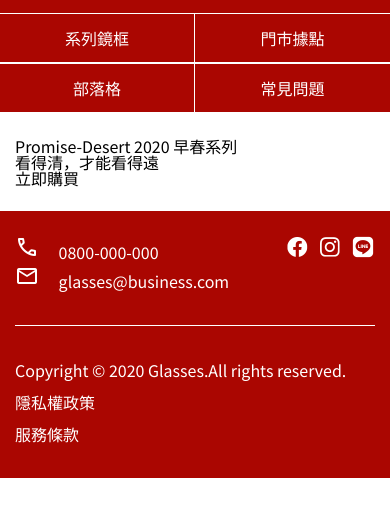
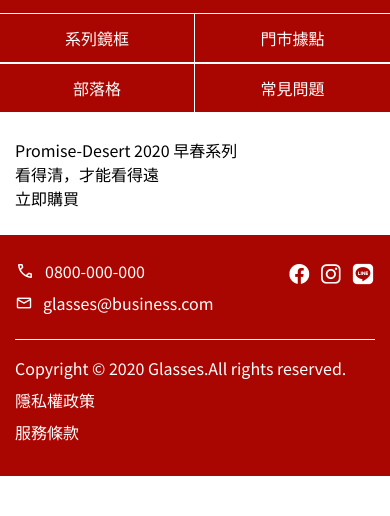
Before and after one commit to Jasmine-Liao/w3-website, a plain HTML site: page index.html in a window 390 px wide. Shown: the part 68-584 px from the top of the page. Drawn offline with nearby package versions, Linux system fonts and the light colour scheme.

Commit message:
0803第一次修改

```diff
--- a/index.html
+++ b/index.html
@@ -5,15 +5,15 @@
     <meta http-equiv="X-UA-Compatible" content="IE=edge">
     <meta name="viewport" content="width=device-width, initial-scale=1.0">
     <title>Document</title>
-    <link rel="stylesheet" href="style.css">
     <link href="https://fonts.googleapis.com/css2?family=Noto+Sans+TC&family=Roboto:wght@500&display=swap" rel="stylesheet">
     <link rel="stylesheet" href="https://fonts.googleapis.com/css2?family=Material+Symbols+Outlined:opsz,wght,FILL,GRAD@48,400,0,0" />
+    <link rel="stylesheet" href="style.css">
 </head>
 <body>
     <div class="header bg-r">
         <div class="container">
             <div class="menu">
-                <h1><a class="logo" href="#">公司logo</a></h1>
+                <h1><a class="logo" href="index.html">公司logo</a></h1>
                 <ul class="menu-list">
                     <li><a href="#">系列鏡框</a></li>
                     <li><a href="#">門市據點</a></li>
@@ -31,9 +31,7 @@
     <div class="footer bg-r">
         <div class="container">
             <div class="footer-list">
-                <div>
-                    <ul>
-                        <li>
+                <div class="footer-list-t">
                     <ul class="footer-menu">
                         <li><a href="#">首頁</a></li>
                         <li><a href="#">系列鏡框</a></li>
@@ -41,7 +39,13 @@
                         <li><a href="#">部落格</a></li>
                         <li><a href="#">常見問題</a></li>
                     </ul>
-                        </li>
+                    <div class="social">
+                        <a href="#"><img src="img/ic-social-fb.png" alt="fb"></a>
+                        <a href="#"><img src="img/ic_social_ig.png" alt="ig"></a>
+                        <a href="#"><img src="img/ic_social_line.png" alt="line"></a>
+                    </div>
+                </div>
+                <ul class="contact-list">
                     <li class="contact">
                         <span class="material-symbols-outlined fs-call">call</span>
                         <a href="tel:0800-000-000">0800-000-000</a>
@@ -51,12 +55,6 @@
                         <a href="mailto:glasses@business.com">glasses@business.com</a>
                     </li>
                 </ul>
-                </div>
-                <div class="social">
-                        <a href="#"><img src="img/ic-social-fb.png" alt="fb"></a>
-                        <a href="#"><img src="img/ic_social_ig.png" alt="ig"></a>
-                        <a href="#"><img src="img/ic_social_line.png" alt="line"></a>
-                </div>
             </div>
             <div class="footer-copyright">
                 <p>Copyright © 2020 Glasses.All rights reserved.</p>
--- a/style.css
+++ b/style.css
@@ -29,7 +29,7 @@ footer, header, hgroup, menu, nav, section {
 	display: block;
 }
 body {
-	line-height: 1;
+	line-height: 1.5;
 }
 ol, ul {
 	list-style: none;
@@ -58,7 +58,7 @@ img{
     vertical-align: middle;
 }
 .container{
-    max-width: 1326px;
+    max-width: 1320px;
     margin: 0 auto;
     padding: 0 15px;
 }
@@ -90,6 +90,7 @@ h1 .logo{
     justify-content: space-between;
 }
 .menu-list a{
+    display: block;
     font-size: 20px;
     line-height: 30px;
 }
@@ -142,21 +143,24 @@ a{
 .footer{
     padding: 60px 0 32px;
 }
-.footer-list{
+.footer-list-t{
     display: flex;
     justify-content: space-between;
-    padding-bottom: 32px;
-    border-bottom: 1px solid #fff
+    align-items: center;
+    margin-bottom: 36px;
 }
 .footer-menu{
     width: 464px;
     display: flex;
     justify-content: space-between;
-    margin-bottom: 36px;
 }
 .footer-menu a{
     font-size: 16px;
-    line-height: 24px;
+}
+.contact{
+    display: flex;
+    align-items: center;
+    margin-bottom: 8px;
 }
 .contact a{
     font-size: 36px;
@@ -183,6 +187,8 @@ a{
 }
 .footer-copyright{
     padding-top: 32px;
+    margin-top: 24px;
+    border-top: 1px solid #fff;
     display: flex;
     justify-content: space-between;
 }
@@ -200,6 +206,11 @@ a{
     .footer{
         padding: 24px 0;
     }
+    .footer-list{
+        display: flex;
+        flex-direction: row-reverse;
+        justify-content: space-between;
+    }
     .footer-menu{
         display: none;
     }
@@ -209,8 +220,15 @@ a{
     .social img{
         width: 24px;
         height: 24px;
+        margin-left: 8px;
     }
     .material-symbols-outlined{
+        margin-right: 10px;
+    }
+    .fs-call{
+        font-size: 20px;
+    }
+    .fs-mail{
         font-size: 18px;
     }
     .contact a{
@@ -219,6 +237,8 @@ a{
     }
     .footer-copyright{
         flex-direction: column;
+        margin-top: 16px;
+        padding-top: 16px;
     }
     .footer p{
         margin-bottom: 8px;
```
Lines whose indentation alone changed are shown as unchanged.
